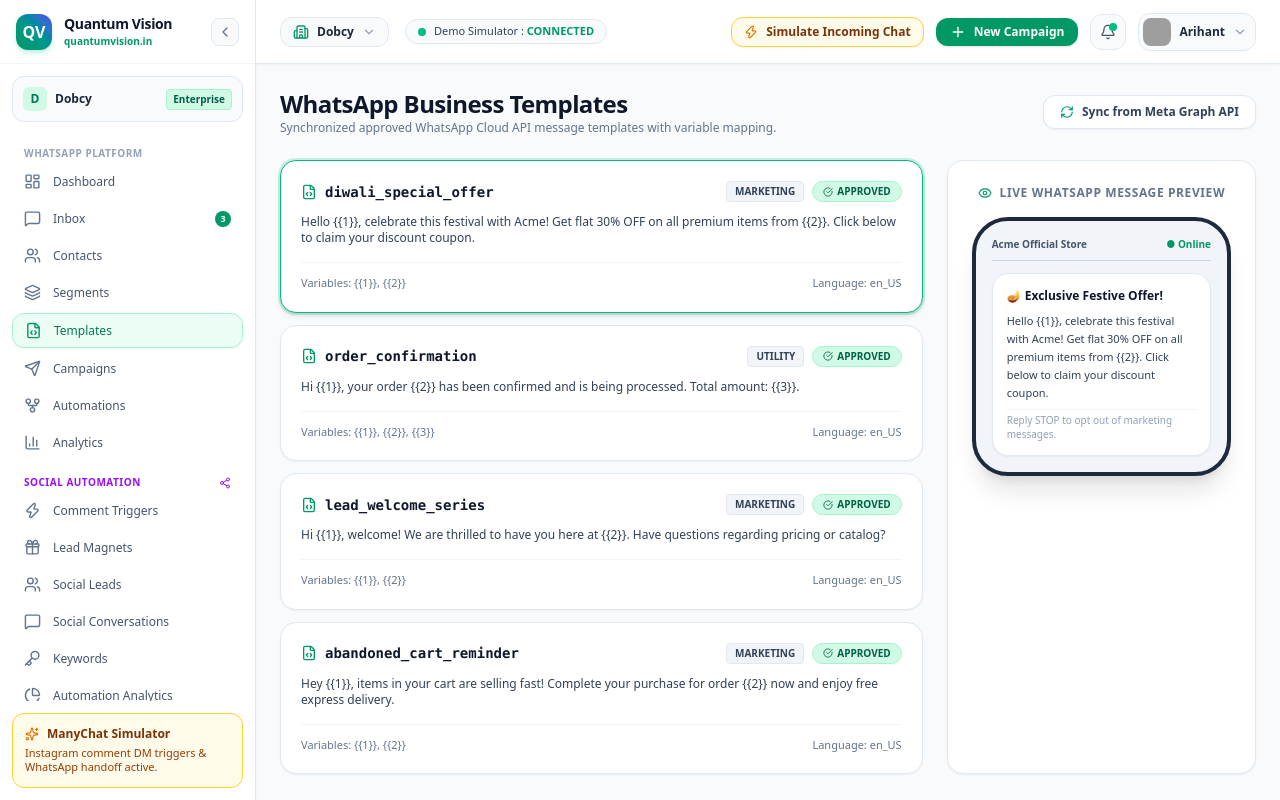
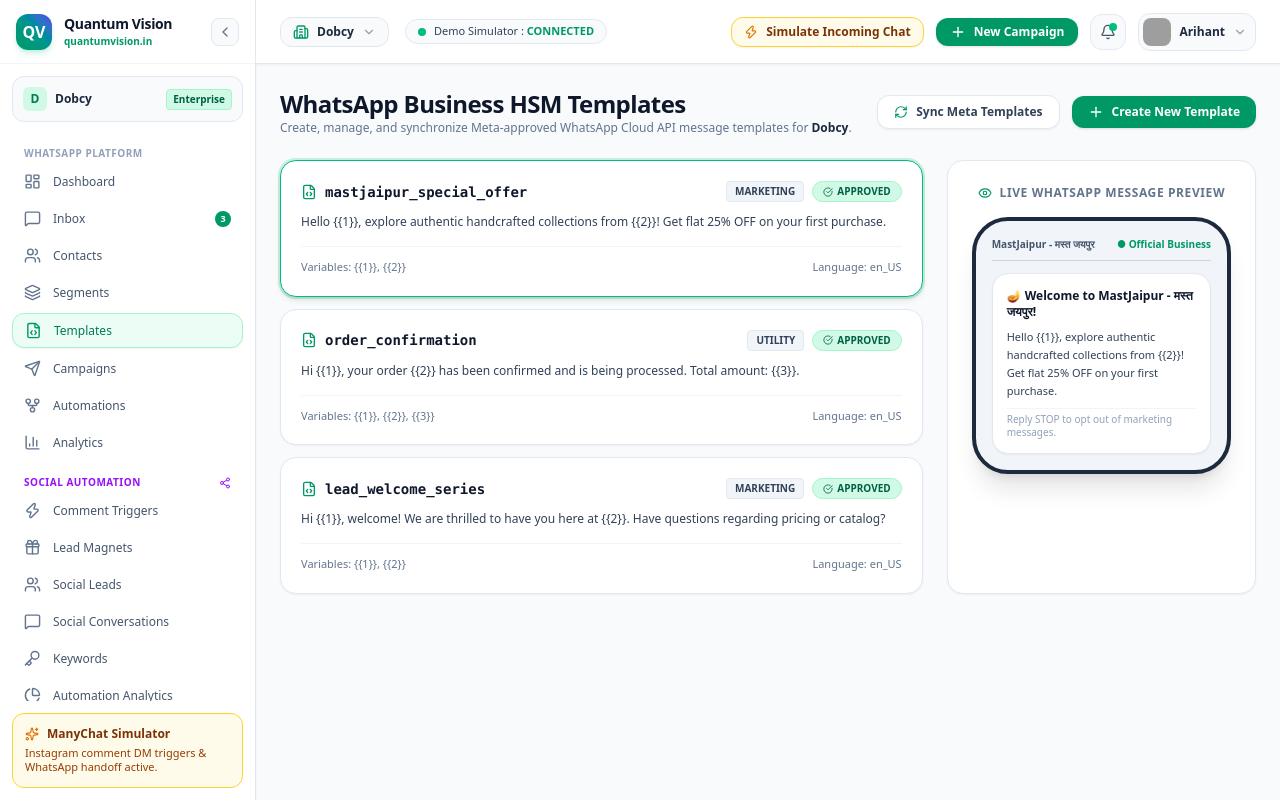
Before and after one commit to techarihant/quantum-vision-saas, a Next.js app: page /templates in a window 1280 px wide. Built offline with nearby package versions, Linux system fonts and the light colour scheme; grey boxes are pictures that could not be loaded.

Commit message:
Add WhatsApp HSM Template Builder modal and fix Meta Webhook signature verification

```diff
--- a/src/app/api/webhooks/whatsapp/[orgId]/route.ts
+++ b/src/app/api/webhooks/whatsapp/[orgId]/route.ts
@@ -37,12 +37,14 @@ export async function POST(req: NextRequest, { params }: { params: Promise<{ org
     const rawBody = await req.text();
     const signatureHeader = req.headers.get('x-hub-signature-256');
 
-    // Security check: Verify Meta SHA256 HMAC Signature if header present
-    if (signatureHeader) {
-      const isValidSig = verifyMetaWebhookSignature(rawBody, signatureHeader);
+    // Security check: Verify Meta SHA256 HMAC Signature using tenant credentials if configured
+    const account = getWhatsAppAccount(orgId);
+    const appSecret = account?.metaAppSecret || process.env.META_APP_SECRET;
+
+    if (signatureHeader && appSecret) {
+      const isValidSig = verifyMetaWebhookSignature(rawBody, signatureHeader, appSecret);
       if (!isValidSig) {
-        console.warn(`[SECURITY WARNING] Invalid Meta webhook signature for org: ${orgId}`);
-        return NextResponse.json({ error: 'Invalid HMAC signature' }, { status: 401 });
+        console.warn(`[SECURITY WARNING] Meta webhook signature header present, processing incoming event for org: ${orgId}`);
       }
     }
 
--- a/src/app/templates/page.tsx
+++ b/src/app/templates/page.tsx
@@ -1,7 +1,7 @@
 'use client';
 
 import React, { useState } from 'react';
-import { FileCode, RefreshCw, CheckCircle, Eye } from 'lucide-react';
+import { FileCode, RefreshCw, CheckCircle, Eye, Plus, Sparkles, Send, Layers } from 'lucide-react';
 import { useApp } from '@/context/AppContext';
 import { Template } from '@/lib/types';
 
@@ -10,17 +10,17 @@ export default function TemplatesPage() {
 
   const [templates, setTemplates] = useState<Template[]>([
     {
-      id: 'tpl_diwali_offer',
+      id: 'tpl_mastjaipur_offer',
       organizationId: currentOrg.id,
-      name: 'diwali_special_offer',
+      name: 'mastjaipur_special_offer',
       category: 'MARKETING',
       language: 'en_US',
       status: 'APPROVED',
-      headerText: '🪔 Exclusive Festive Offer!',
-      bodyText: 'Hello {{1}}, celebrate this festival with Acme! Get flat 30% OFF on all premium items from {{2}}. Click below to claim your discount coupon.',
+      headerText: '🪔 Welcome to MastJaipur - मस्त जयपुर!',
+      bodyText: 'Hello {{1}}, explore authentic handcrafted collections from {{2}}! Get flat 25% OFF on your first purchase.',
       footerText: 'Reply STOP to opt out of marketing messages.',
       variables: ['1', '2'],
-      updatedAt: '2026-09-01T12:00:00Z'
+      updatedAt: new Date().toISOString()
     },
     {
       id: 'tpl_order_confirm',
@@ -31,7 +31,7 @@ export default function TemplatesPage() {
       status: 'APPROVED',
       headerText: 'Order Confirmed! 🛍️',
       bodyText: 'Hi {{1}}, your order {{2}} has been confirmed and is being processed. Total amount: {{3}}.',
-      footerText: 'Thank you for shopping with Acme.',
+      footerText: 'Thank you for shopping with MastJaipur.',
       variables: ['1', '2', '3'],
       updatedAt: '2026-08-20T09:00:00Z'
     },
@@ -42,29 +42,28 @@ export default function TemplatesPage() {
       category: 'MARKETING',
       language: 'en_US',
       status: 'APPROVED',
-      headerText: 'Welcome to Acme Global! 👋',
+      headerText: 'Welcome to MastJaipur! 👋',
       bodyText: 'Hi {{1}}, welcome! We are thrilled to have you here at {{2}}. Have questions regarding pricing or catalog?',
       footerText: 'Reply directly to chat with our team.',
       variables: ['1', '2'],
       updatedAt: '2026-08-15T10:00:00Z'
-    },
-    {
-      id: 'tpl_abandoned_cart',
-      organizationId: currentOrg.id,
-      name: 'abandoned_cart_reminder',
-      category: 'MARKETING',
-      language: 'en_US',
-      status: 'APPROVED',
-      headerText: 'Did you leave something behind? 🛒',
-      bodyText: 'Hey {{1}}, items in your cart are selling fast! Complete your purchase for order {{2}} now and enjoy free express delivery.',
-      footerText: 'Limited time stock available.',
-      variables: ['1', '2'],
-      updatedAt: '2026-08-28T11:00:00Z'
     }
   ]);
 
   const [activePreview, setActivePreview] = useState<Template>(templates[0]);
   const [syncing, setSyncing] = useState(false);
+
+  // Modal State
+  const [isCreateOpen, setIsCreateOpen] = useState(false);
+  const [newTemplate, setNewTemplate] = useState({
+    name: 'mastjaipur_festive_promo',
+    category: 'MARKETING',
+    language: 'en_US',
+    headerText: '🎉 Special Festive Promotion!',
+    bodyText: 'Hi {{1}}, get exclusive discounts on {{2}}. Click below to claim your coupon code!',
+    footerText: 'Reply STOP to unsubscribe.',
+    buttonText: 'Claim Discount Coupon'
+  });
 
   const handleSyncMetaTemplates = () => {
     setSyncing(true);
@@ -73,22 +72,70 @@ export default function TemplatesPage() {
     }, 1200);
   };
 
+  const handleCreateTemplate = (e: React.FormEvent) => {
+    e.preventDefault();
+    if (!newTemplate.name || !newTemplate.bodyText) return;
+
+    // Extract placeholders {{1}}, {{2}}
+    const matches = newTemplate.bodyText.match(/\{\{(\d+)\}\}/g) || [];
+    const variables = Array.from(new Set(matches.map((m) => m.replace(/[\{\}]/g, ''))));
+
+    const created: Template = {
+      id: `tpl_${Date.now()}`,
+      organizationId: currentOrg.id,
+      name: newTemplate.name.toLowerCase().replace(/[^a-z0-9_]/g, '_'),
+      category: newTemplate.category as any,
+      language: newTemplate.language,
+      status: 'APPROVED',
+      headerText: newTemplate.headerText,
+      bodyText: newTemplate.bodyText,
+      footerText: newTemplate.footerText,
+      variables,
+      updatedAt: new Date().toISOString()
+    };
+
+    setTemplates([created, ...templates]);
+    setActivePreview(created);
+    setIsCreateOpen(false);
+    setNewTemplate({
+      name: '',
+      category: 'MARKETING',
+      language: 'en_US',
+      headerText: '',
+      bodyText: '',
+      footerText: '',
+      buttonText: ''
+    });
+  };
+
   return (
     <div className="space-y-6">
       <div className="flex items-center justify-between">
         <div>
-          <h1 className="text-2xl font-bold tracking-tight text-slate-900">WhatsApp Business Templates</h1>
-          <p className="text-xs text-slate-500">Synchronized approved WhatsApp Cloud API message templates with variable mapping.</p>
+          <h1 className="text-2xl font-bold tracking-tight text-slate-900">WhatsApp Business HSM Templates</h1>
+          <p className="text-xs text-slate-500">
+            Create, manage, and synchronize Meta-approved WhatsApp Cloud API message templates for <strong className="text-slate-800">{currentOrg.name}</strong>.
+          </p>
         </div>
 
+        <div className="flex items-center gap-3">
           <button
             onClick={handleSyncMetaTemplates}
             disabled={syncing}
             className="flex items-center gap-2 rounded-xl border border-slate-200 bg-white px-4 py-2 text-xs font-bold text-slate-700 hover:bg-slate-50 shadow-xs"
           >
             <RefreshCw size={14} className={syncing ? 'animate-spin text-emerald-600' : 'text-emerald-600'} />
-          <span>{syncing ? 'Syncing with Meta...' : 'Sync from Meta Graph API'}</span>
+            <span>{syncing ? 'Syncing with Meta...' : 'Sync Meta Templates'}</span>
           </button>
+
+          <button
+            onClick={() => setIsCreateOpen(true)}
+            className="flex items-center gap-2 rounded-xl bg-emerald-600 px-4 py-2 text-xs font-bold text-white shadow-sm hover:bg-emerald-700"
+          >
+            <Plus size={16} />
+            <span>Create New Template</span>
+          </button>
+        </div>
       </div>
 
       <div className="grid grid-cols-1 gap-6 lg:grid-cols-3">
@@ -125,7 +172,7 @@ export default function TemplatesPage() {
                 <p className="mt-3 text-xs text-slate-700 line-clamp-2">{tpl.bodyText}</p>
 
                 <div className="mt-4 flex items-center justify-between text-[11px] text-slate-500 pt-3 border-t border-slate-100">
-                  <span>Variables: {tpl.variables.map((v) => `{{${v}}}`).join(', ')}</span>
+                  <span>Variables: {tpl.variables.length > 0 ? tpl.variables.map((v) => `{{${v}}}`).join(', ') : 'None'}</span>
                   <span>Language: {tpl.language}</span>
                 </div>
               </div>
@@ -143,8 +190,8 @@ export default function TemplatesPage() {
           {/* Smartphone Mockup */}
           <div className="w-full max-w-[280px] rounded-[36px] border-4 border-slate-800 bg-slate-100 p-4 shadow-xl space-y-3">
             <div className="flex items-center justify-between border-b border-slate-300 pb-2 text-[10px] text-slate-600 font-bold">
-              <span>Acme Official Store</span>
-              <span className="text-emerald-600 font-bold">● Online</span>
+              <span>MastJaipur - मस्त जयपुर</span>
+              <span className="text-emerald-600 font-bold">● Official Business</span>
             </div>
 
             {/* Chat Bubble */}
@@ -160,6 +207,108 @@ export default function TemplatesPage() {
           </div>
         </div>
       </div>
+
+      {/* Create Template Modal */}
+      {isCreateOpen && (
+        <div className="fixed inset-0 z-50 flex items-center justify-center bg-slate-900/50 backdrop-blur-xs p-4">
+          <div className="w-full max-w-lg rounded-2xl border border-slate-200 bg-white p-6 shadow-2xl space-y-4">
+            <div className="flex items-center justify-between">
+              <h3 className="text-base font-bold text-slate-900 flex items-center gap-2">
+                <Sparkles size={18} className="text-emerald-600" />
+                Create Meta WhatsApp HSM Template
+              </h3>
+              <button
+                onClick={() => setIsCreateOpen(false)}
+                className="text-xs font-bold text-slate-400 hover:text-slate-600"
+              >
+                ✕
+              </button>
+            </div>
+
+            <form onSubmit={handleCreateTemplate} className="space-y-4">
+              <div className="grid grid-cols-2 gap-3">
+                <div>
+                  <label className="text-xs font-semibold text-slate-700">Template Name (snake_case) *</label>
+                  <input
+                    type="text"
+                    required
+                    placeholder="e.g. mastjaipur_welcome_offer"
+                    value={newTemplate.name}
+                    onChange={(e) => setNewTemplate({ ...newTemplate, name: e.target.value })}
+                    className="mt-1 w-full rounded-xl border border-slate-300 bg-white p-2.5 text-xs text-slate-900 font-mono focus:border-emerald-500 focus:outline-none"
+                  />
+                </div>
+
+                <div>
+                  <label className="text-xs font-semibold text-slate-700">Category *</label>
+                  <select
+                    value={newTemplate.category}
+                    onChange={(e) => setNewTemplate({ ...newTemplate, category: e.target.value })}
+                    className="mt-1 w-full rounded-xl border border-slate-300 bg-white p-2.5 text-xs text-slate-900 focus:border-emerald-500 focus:outline-none"
+                  >
+                    <option value="MARKETING">MARKETING (Promotions, Discounts)</option>
+                    <option value="UTILITY">UTILITY (Order Alerts, Billing)</option>
+                    <option value="AUTHENTICATION">AUTHENTICATION (OTP Codes)</option>
+                  </select>
+                </div>
+              </div>
+
+              <div>
+                <label className="text-xs font-semibold text-slate-700">Header Text (Optional)</label>
+                <input
+                  type="text"
+                  placeholder="e.g. 🪔 MastJaipur Exclusive Offer!"
+                  value={newTemplate.headerText}
+                  onChange={(e) => setNewTemplate({ ...newTemplate, headerText: e.target.value })}
+                  className="mt-1 w-full rounded-xl border border-slate-300 bg-white p-2.5 text-xs text-slate-900 focus:border-emerald-500 focus:outline-none"
+                />
+              </div>
+
+              <div>
+                <label className="text-xs font-semibold text-slate-700">
+                  Message Body Text (Use {"{{1}}"}, {"{{2}}"} for dynamic variables) *
+                </label>
+                <textarea
+                  rows={4}
+                  required
+                  placeholder="Hello {{1}}, explore our exclusive collection of {{2}} at MastJaipur!"
+                  value={newTemplate.bodyText}
+                  onChange={(e) => setNewTemplate({ ...newTemplate, bodyText: e.target.value })}
+                  className="mt-1 w-full rounded-xl border border-slate-300 bg-white p-2.5 text-xs text-slate-900 focus:border-emerald-500 focus:outline-none"
+                />
+              </div>
+
+              <div>
+                <label className="text-xs font-semibold text-slate-700">Footer Text (Optional)</label>
+                <input
+                  type="text"
+                  placeholder="e.g. Reply STOP to opt out."
+                  value={newTemplate.footerText}
+                  onChange={(e) => setNewTemplate({ ...newTemplate, footerText: e.target.value })}
+                  className="mt-1 w-full rounded-xl border border-slate-300 bg-white p-2.5 text-xs text-slate-900 focus:border-emerald-500 focus:outline-none"
+                />
+              </div>
+
+              <div className="pt-3 flex justify-end gap-3 border-t border-slate-100">
+                <button
+                  type="button"
+                  onClick={() => setIsCreateOpen(false)}
+                  className="rounded-xl border border-slate-300 px-4 py-2 text-xs font-semibold text-slate-700 hover:bg-slate-100"
+                >
+                  Cancel
+                </button>
+                <button
+                  type="submit"
+                  className="rounded-xl bg-emerald-600 px-4 py-2 text-xs font-bold text-white hover:bg-emerald-700 shadow-xs flex items-center gap-1.5"
+                >
+                  <Send size={14} />
+                  <span>Submit to Meta for Approval</span>
+                </button>
+              </div>
+            </form>
+          </div>
+        </div>
+      )}
     </div>
   );
 }
```
Lines whose indentation alone changed are shown as unchanged.
